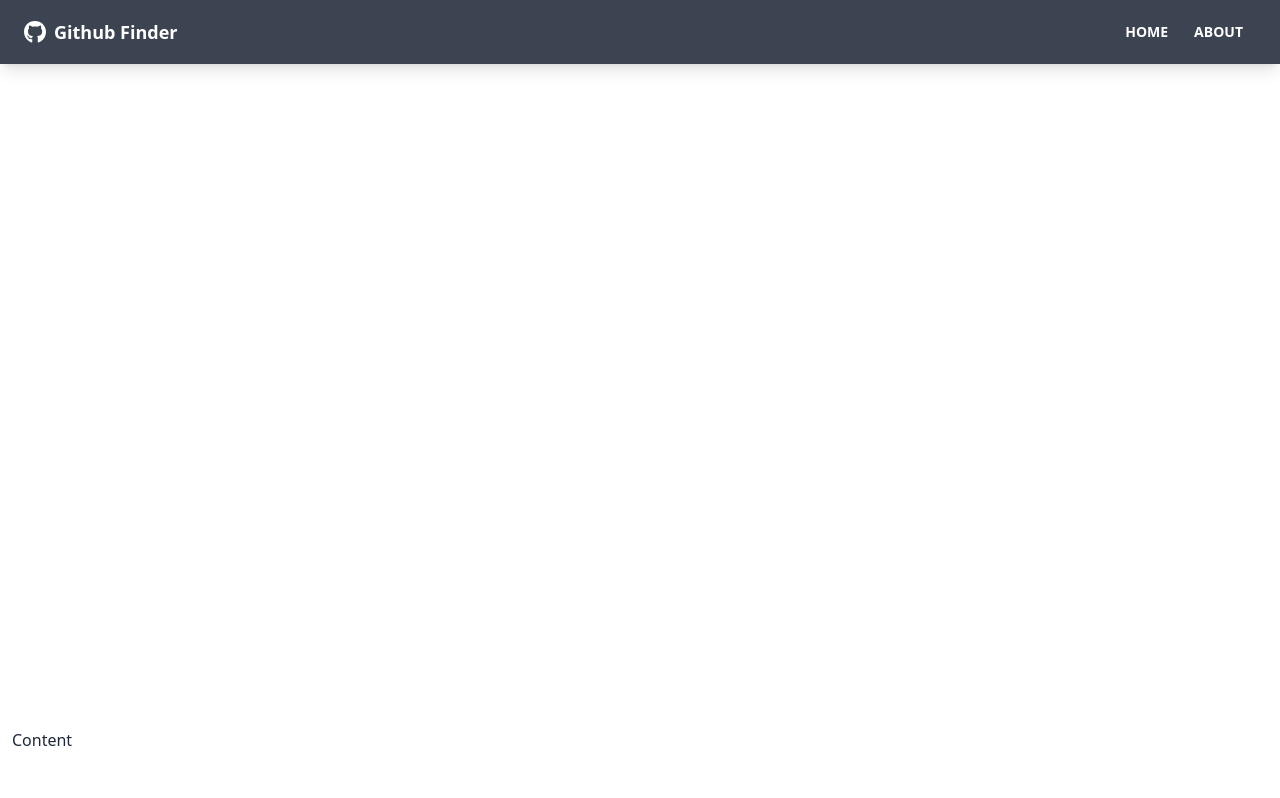
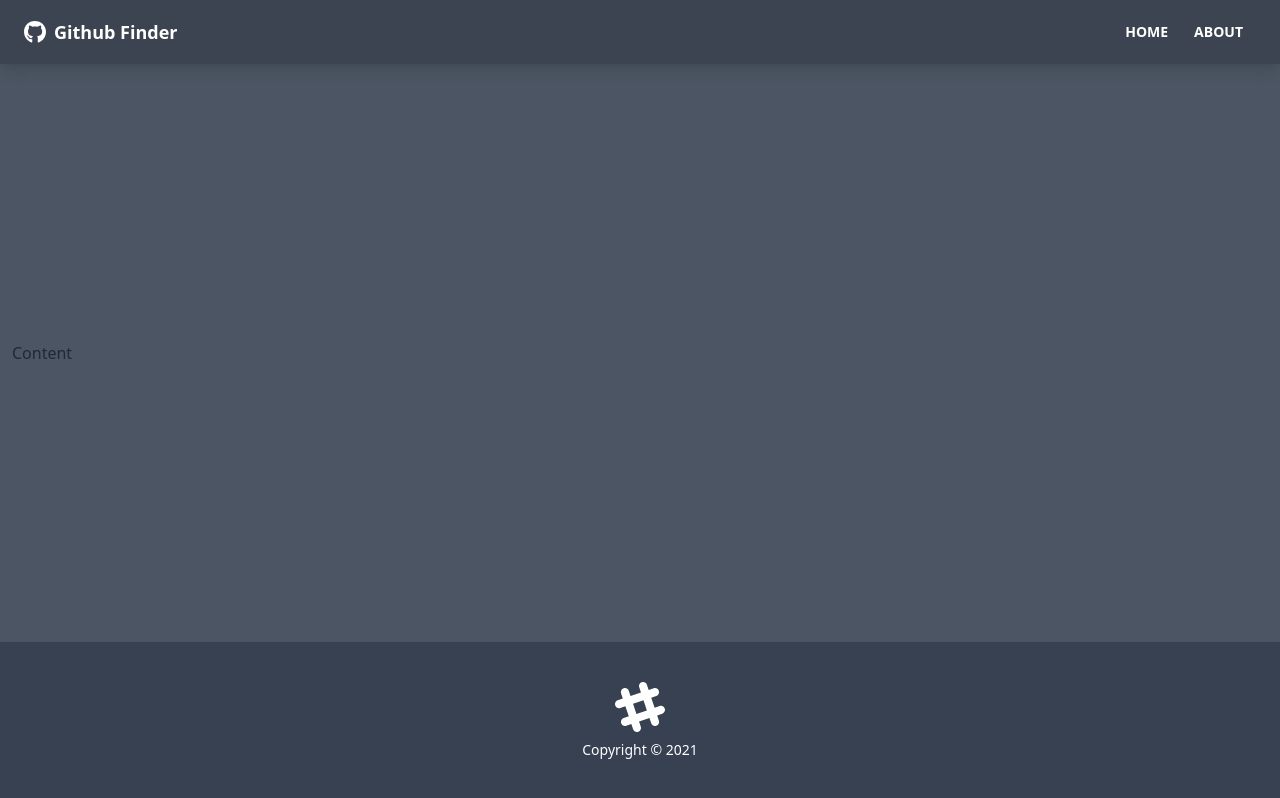
Before and after one commit to eamahma/github-finder, a React (Create React App) app: page / in a window 1280 px wide. Built offline with nearby package versions, Linux system fonts and the light colour scheme.

Commit message:
47.Footer Component

```diff
--- a/src/App.js
+++ b/src/App.js
@@ -1,15 +1,17 @@
 import React from "react";
 import {BrowserRouter as Router, Route} from 'react-router-dom'
 import Navbar from "./components/layout/Navbar";
+import Footer from "./components/layout/Footer";
 
 function App() {
   return (
     <Router>
-      <div className="flex flex-col justify-between h-screen">
+      <div className="flex flex-col justify-between h-screen bg-gray-600">
         <Navbar />
         <main className="container mx-auto px-3 pb-12">
           <h1>Content</h1>
         </main>
+        <Footer />
       </div>
     </Router>
   )
--- /dev/null
+++ b/src/components/layout/Footer.jsx
@@ -0,0 +1,26 @@
+import React from 'react'
+
+function Footer() {
+  const footerYear = new Date().getFullYear()
+  return (
+    <footer className='footer p-10 bg-gray-700 text-primary-content footer-center'>
+      <div>
+      <svg
+          width='50'
+          height='50'
+          viewBox='0 0 24 24'
+          xmlns='http://www.w3.org/2000/svg'
+          fillRule='evenodd'
+          clipRule='evenodd'
+          className='inline-block fill-current'
+        >
+          <path d='M22.672 15.226l-2.432.811.841 2.515c.33 1.019-.209 2.127-1.23 2.456-1.15.325-2.148-.321-2.463-1.226l-.84-2.518-5.013 1.677.84 2.517c.391 1.203-.434 2.542-1.831 2.542-.88 0-1.601-.564-1.86-1.314l-.842-2.516-2.431.809c-1.135.328-2.145-.317-2.463-1.229-.329-1.018.211-2.127 1.231-2.456l2.432-.809-1.621-4.823-2.432.808c-1.355.384-2.558-.59-2.558-1.839 0-.817.509-1.582 1.327-1.846l2.433-.809-.842-2.515c-.33-1.02.211-2.129 1.232-2.458 1.02-.329 2.13.209 2.461 1.229l.842 2.515 5.011-1.677-.839-2.517c-.403-1.238.484-2.553 1.843-2.553.819 0 1.585.509 1.85 1.326l.841 2.517 2.431-.81c1.02-.33 2.131.211 2.461 1.229.332 1.018-.21 2.126-1.23 2.456l-2.433.809 1.622 4.823 2.433-.809c1.242-.401 2.557.484 2.557 1.838 0 .819-.51 1.583-1.328 1.847m-8.992-6.428l-5.01 1.675 1.619 4.828 5.011-1.674-1.62-4.829z'></path>
+        </svg>
+        <p>Copyright &copy; {footerYear}</p>
+      </div>
+
+    </footer>
+  )
+}
+
+export default Footer
```
